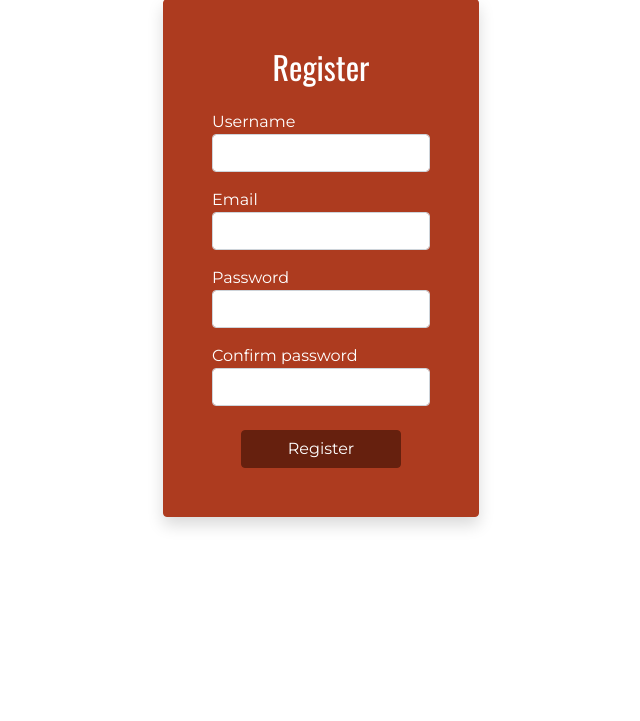
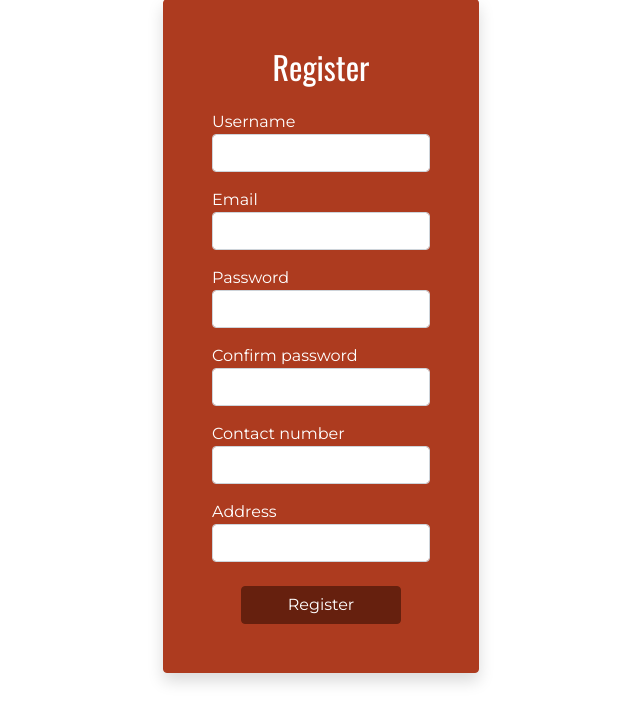
Before and after one commit to HansT01/IAB207-Events, a Flask app: page /register in a window 1280 px wide. Shown: the part 113-834 px from the top of the page, without its empty margins (319-959 px from the left). Before the commit the page ends 641 px from the top, so only its background shows below. Run offline with Flask 2, Linux system fonts and the light colour scheme; some libraries are stand-ins or nearby versions.

Commit message:
Fixed the registration form and User databse

```diff
--- a/concerts/forms.py
+++ b/concerts/forms.py
@@ -31,12 +31,12 @@ class RegisterForm(FlaskForm):
             EqualTo("password", message="Passwords should match"),
         ],
     )
-    # contact = IntegerField(
-    #     "Contact number", validators=[InputRequired("Enter your contact number")]
-    # )
-    # address = StringField(
-    #     "Address", validators=[InputRequired("Enter your current address")]
-    # )
+    contact = IntegerField(
+        "Contact number", validators=[InputRequired("Enter your contact number")]
+    )
+    address = StringField(
+        "Address", validators=[InputRequired("Enter your current address")]
+    )
     submit = SubmitField("Register")
 
 
--- a/concerts/models.py
+++ b/concerts/models.py
@@ -50,8 +50,8 @@ class User(db.Model, UserMixin):
     username = db.Column(db.String(255), index=True, nullable=False)
     email = db.Column(db.String(255), index=True, nullable=False, unique=True)
     hash = db.Column(db.String(255), nullable=False)
-    # contact_number = db.Column(db.Integer, nullable=False)
-    # address = db.Column(db.String(255), nullable=False)
+    contact_number = db.Column(db.Integer, nullable=False)
+    address = db.Column(db.String(255), nullable=False)
 
     events = db.relationship("Event", backref="user")
     comments = db.relationship("Comment", backref="user")
--- a/concerts/templates/pages/register.jinja
+++ b/concerts/templates/pages/register.jinja
@@ -28,6 +28,15 @@
             <div class="mt-3">
               {{ render_field(registerform.confirm, type="password", class="form-control") }}
             </div>
+
+            <div class="mt-3">
+              {{ render_field(registerform.contact, type="text", class="form-control") }}
+            </div>
+
+            <div class="mt-3">
+              {{ render_field(registerform.address, type="text", class="form-control") }}
+            </div>
+
             <div class="d-flex justify-content-center mt-4">
               {{ render_field(registerform.submit, type="submit", class="btn bg-200 tx-000 login-button") }}
             </div>
--- a/concerts/views.py
+++ b/concerts/views.py
@@ -217,8 +217,8 @@ def register():
         username = registerform.username.data
         email = registerform.email.data
         password = registerform.password.data
-        # contact = registerform.contact.data
-        # address = registerform.address.data
+        contact = registerform.contact.data
+        address = registerform.address.data
 
         if User.query.filter_by(username=username).first():
             flash("Username already exists")
@@ -233,8 +233,8 @@ def register():
             username=username,
             email=email,
             hash=hash,
-            # contact_number=contact,
-            # address=address,
+            contact_number=contact,
+            address=address,
         )
 
         db.session.add(user)
```
